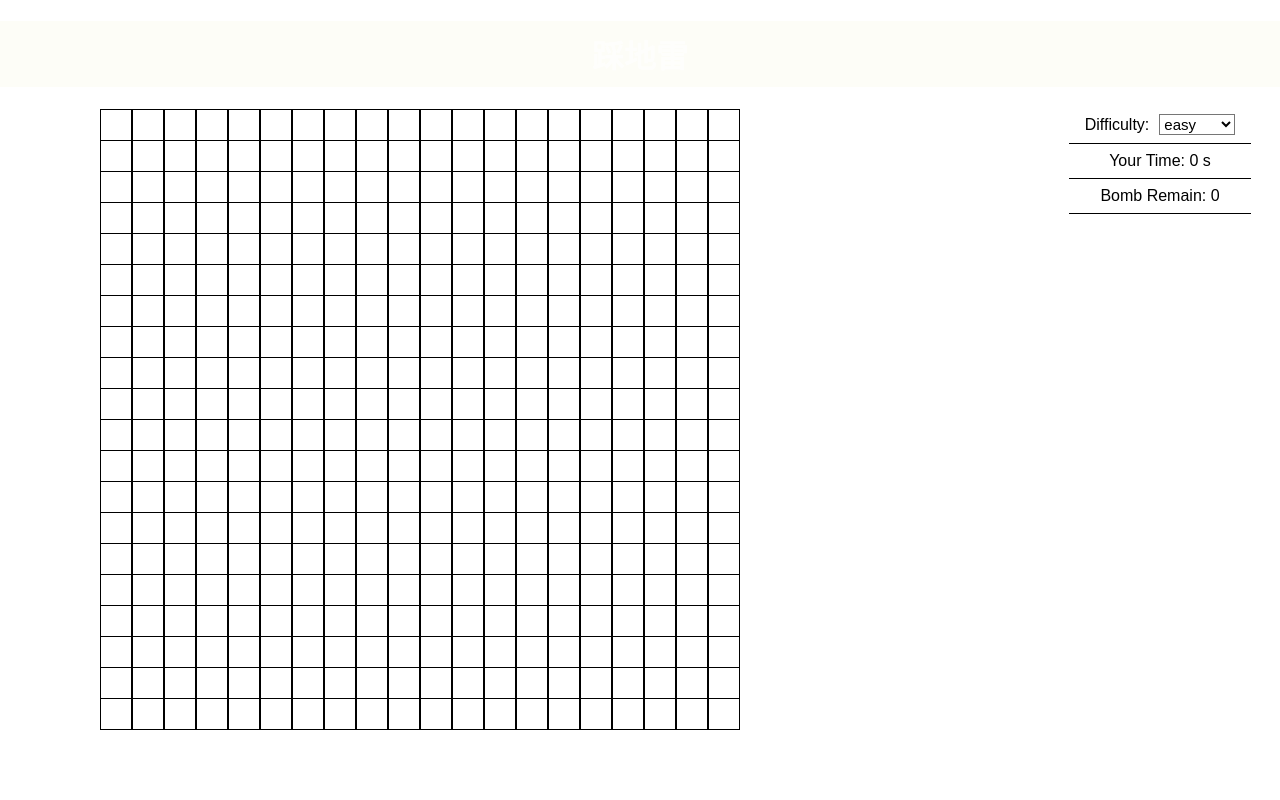
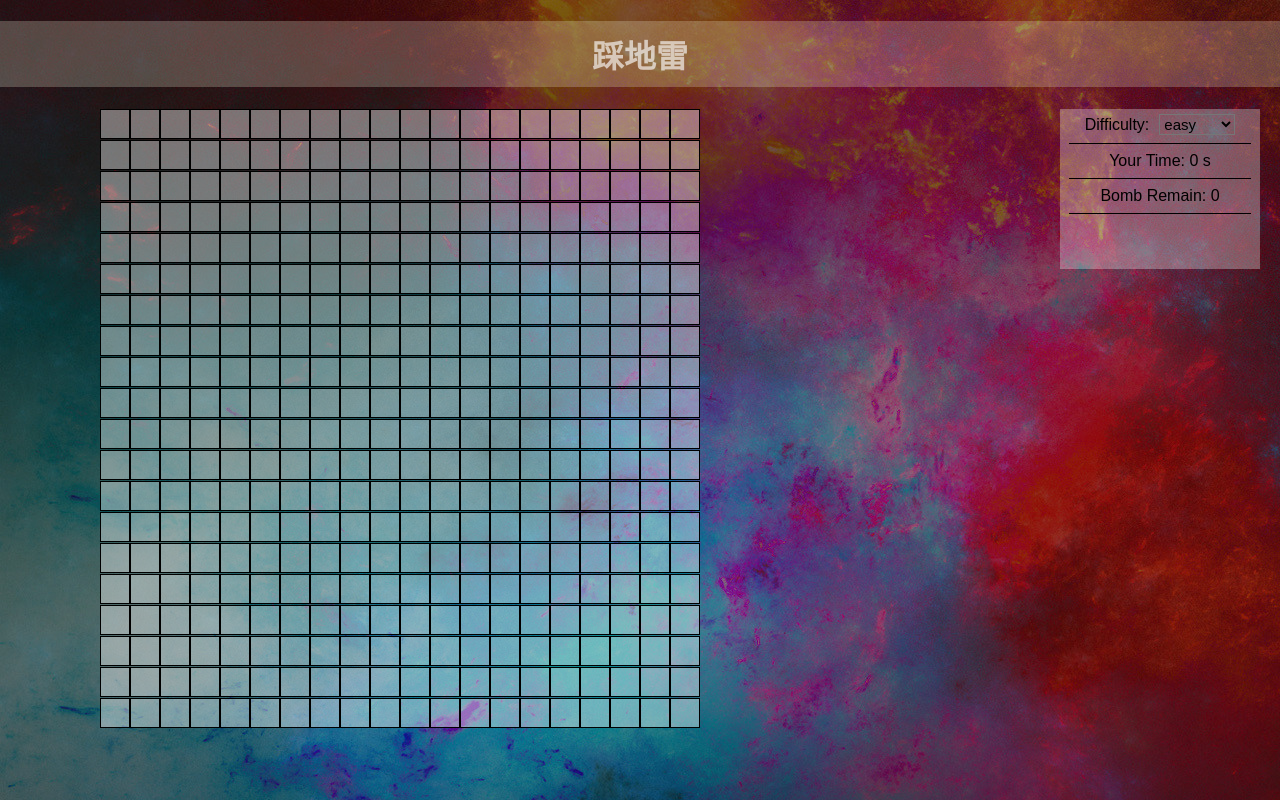
Before and after one commit to KarlChuang/Minesweeper2, a React app: page / in a window 1280 px wide. Built offline with nearby package versions, Linux system fonts and the light colour scheme.

Commit message:
Finish front side

```diff
--- a/package.json
+++ b/package.json
@@ -33,6 +33,7 @@
     "eslint-plugin-import": "^2.2.0",
     "eslint-plugin-jsx-a11y": "^4.0.0",
     "eslint-plugin-react": "^7.0.1",
+    "file-loader": "^0.11.1",
     "style-loader": "^0.17.0",
     "webpack": "^2.5.1"
   }
--- a/src/App.js
+++ b/src/App.js
@@ -85,9 +85,13 @@ class App extends Component {
       TempArray[numY][numX].click = true;
       newCount += 1;
       if (TempArray[numY][numX].state === 'bomp') {
+        TempArray[numY][numX].state = 'bompClick';
         for (let i = 0; i < 20; i += 1) {
           for (let j = 0; j < 20; j += 1) {
-            TempArray[numY][numX].state = 'bompClick';
+            const test = TempArray[i][j];
+            if (test.click === false && test.state === 'bomp' && test.flag === false) {
+              TempArray[i][j].state = 'bompClick';
+            }
             TempArray[i][j].click = true;
           }
         }
--- a/src/block.css
+++ b/src/block.css
@@ -1,10 +1,16 @@
 .Block, .BlockDown, .BlockDownFalse {
+  margin: 0;
+  padding: 0;
   display: inline-block;
   width: 30px;
   height: 30px;
   border-width: 1px;
   border-style: solid;
   border-color: black;
+  text-align: center;
+  font-size: 20px;
+  color: rgba(210, 210, 210, 0.69);
+  vertical-align: middle;
 }
 
 .Block {
@@ -26,14 +32,10 @@
 }
 
 img {
-  width: 31px;
-  height: 31px;
+  border: 0;
+  margin: 0;
+  padding: 0;
+  width: 20px;
+  height: 20px;
+  vertical-align: middle;
 }
-
-.BlockType {
-  text-align: center;
-  font-size: 29px;
-  color: rgba(210, 210, 210, 0.69);
-  width: 30px;
-  height: 30px;
-}
--- a/src/block.js
+++ b/src/block.js
@@ -2,6 +2,32 @@ import React, { Component } from 'react';
 import './block.css';
 
 class Block extends Component {
+  clickNameIdentify(click, state, flag) {
+    let name = '';
+    if (click === true) {
+      if ((state === 'bompClick') || (flag === true && state !== 'bomp')) {
+        name = 'BlockDownFalse';
+      } else {
+        name = 'BlockDown';
+      }
+    } else {
+      name = 'Block';
+    }
+    return name;
+  }
+  contentIdentify(flag, click, state) {
+    if (flag === true) {
+      return (<img src="./pic/flag.png" alt="" />);
+    } else if (click === false) {
+      return null;
+    } else if (state === 'bomp') {
+      return (<img src="./pic/bomp.png" alt="" />);
+    } else if (state === '0') {
+      return null;
+    } else if (state === 'bompClick') {
+      return (<img src="./pic/bompClick.png" alt="" />);
+    } return state;
+  }
   render() {
     const state = this.props.state; // string
     const click = this.props.click; // bool
@@ -10,30 +36,16 @@ class Block extends Component {
     const handleContextMenu = this.props.onContextMenu;
     const numX = this.props.numx;
     const numY = this.props.numy;
+    const name = this.clickNameIdentify(click, state, flag);
+    const content = this.contentIdentify(flag, click, state);
     return (
-      <div
-        className={click === true ? (((state === 'bompClick') || (flag === true && state !== 'bomp')) ? 'BlockDownFalse' : 'BlockDown') : 'Block'}
+      <button
+        className={name}
         onClick={e => handleClick(numX, numY, e)}
         onContextMenu={e => handleContextMenu(numX, numY, e)}
       >
-        {
-          flag === true ? (<img src="./pic/flag.png" alt="" />) : (
-            click === false ? null : (
-              state === 'bomp' ? (
-                <img src="./pic/bomp.png" alt="" />
-              ) : (
-                state === '0' ? null : (
-                  state === 'bompClick' ? (
-                    <img src="./pic/bompClick.png" alt="" />
-                  ) : (
-                    <div className="BlockType">{state}</div>
-                  )
-                )
-              )
-            )
-          )
-        }
-      </div>
+        {content}
+      </button>
     );
   }
 }
--- a/src/index.css
+++ b/src/index.css
@@ -2,4 +2,5 @@ body {
   margin: 0;
   padding: 0;
   font-family: sans-serif;
+  background-image: url("./background.jpg")
 }
--- a/webpack.config.js
+++ b/webpack.config.js
@@ -23,6 +23,10 @@ module.exports = {
         test: /\.css$/,
         use: ['style-loader', 'css-loader'],
       },
+      {
+        test: /\.jpg$/,
+        loader: 'file-loader',
+      },
     ],
   },
 
```
Also changed, not shown: src/background.jpg (renamed from public/pic/background.jpg), 2 other files (tests, documents, lock files or other folders).
